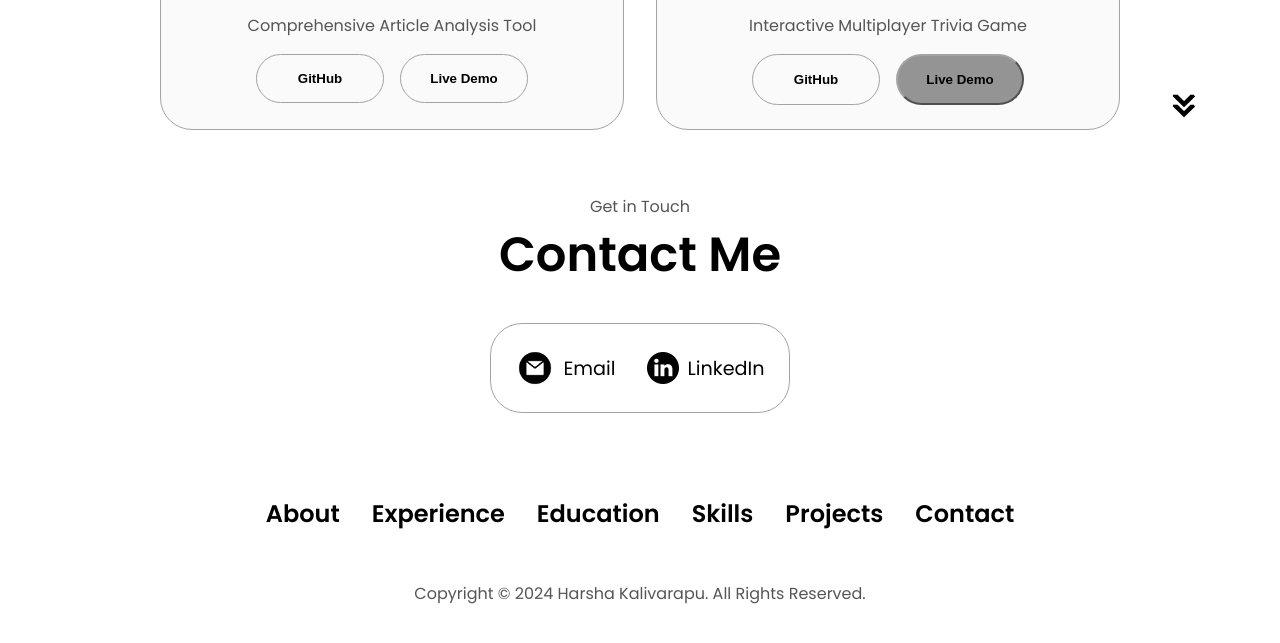
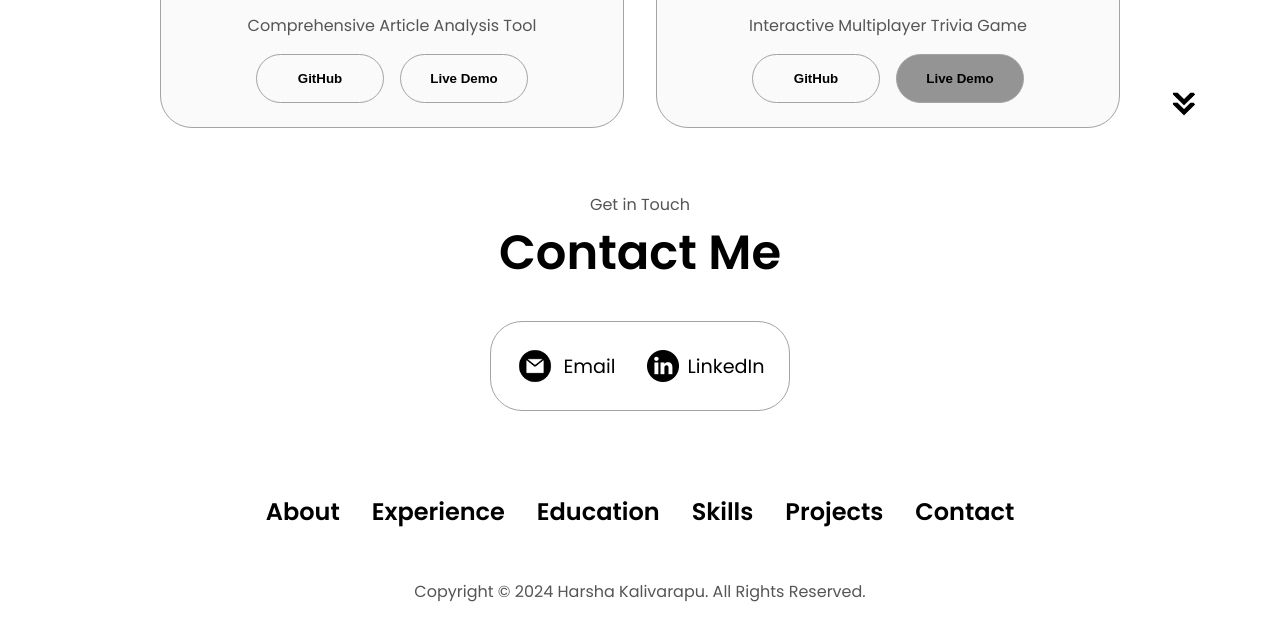
Before and after one commit to HarshaKalivarapu/personal-website, a plain HTML site: page index.html in a window 1280 px wide. Shown: the part 6503-7146 px from the top of the page. Drawn offline with Linux system fonts and the light colour scheme.

Commit message:
changed border color

```diff
--- a/style.css
+++ b/style.css
@@ -258,6 +258,7 @@ section {
 }
 
 .btn-color-2-unclickable {
+  border: rgb(53, 53, 53) 0.1rem solid;
   background: rgb(148, 148, 148);
   cursor: not-allowed;
   pointer-events: none;
```
